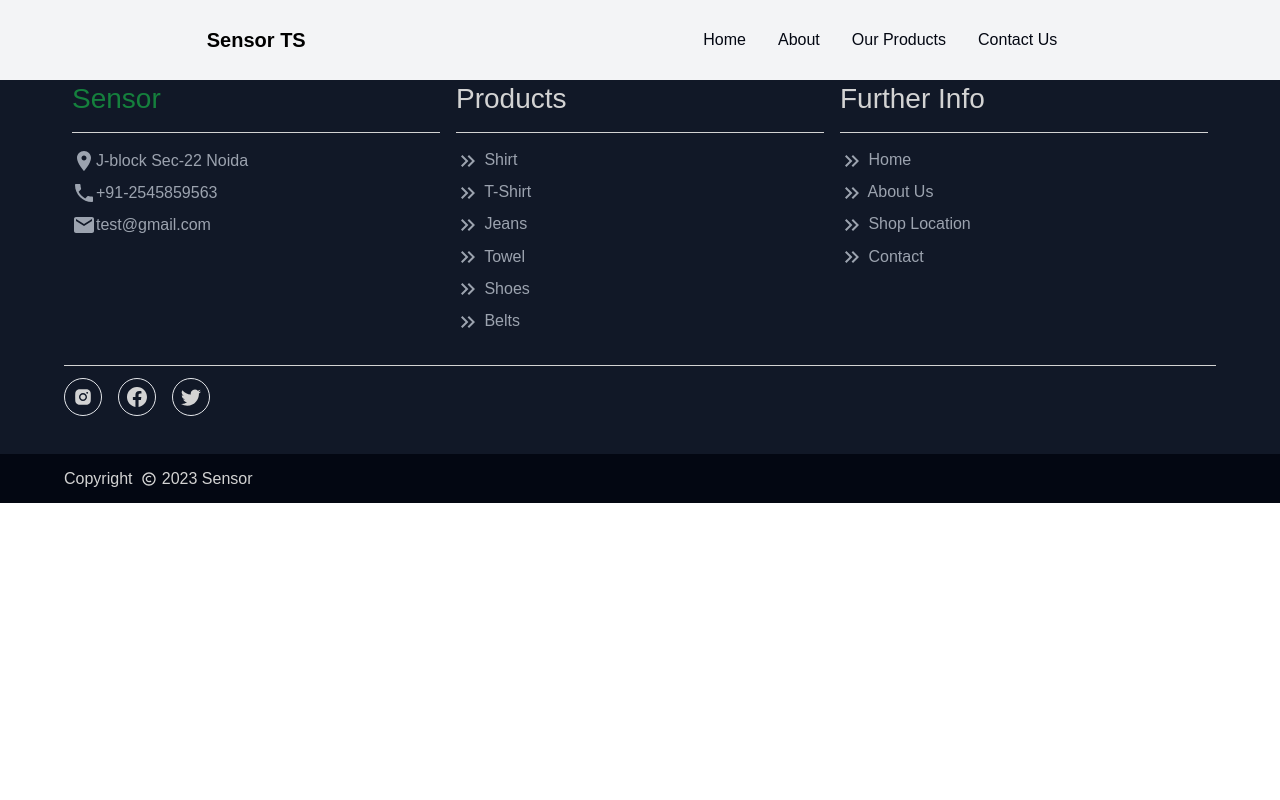
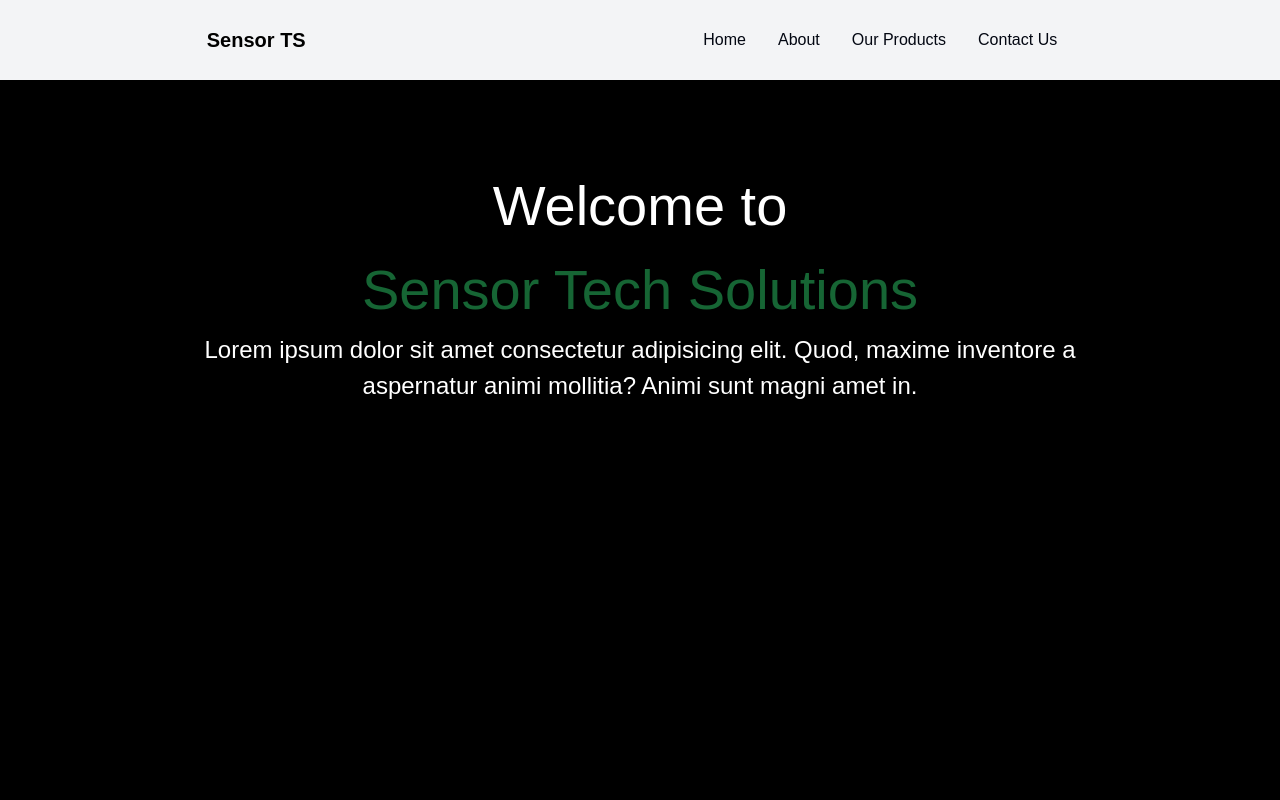
Before and after one commit to iam-vishal-ydv/Sensor-TS, a React (Vite) app: page / in a window 1280 px wide. Shown: the top 800 px of the page. Built offline with nearby package versions, Linux system fonts and the light colour scheme.

Commit message:
changes done

```diff
--- a/src/Components/Footer/Footer.jsx
+++ b/src/Components/Footer/Footer.jsx
@@ -15,11 +15,11 @@ export default function Footer() {
     <div className='main bg-gray-900  '>
     <Grid container className='text-white py-4'>
       <Grid item md={4} className='px-2'>
-        <div className='main_heading py-3 text-green-700'>Sensor</div>
+        <div className='main_heading py-3 text-green-700'>Sensor Tech Solution</div>
         <div className='py-3 address'>
-        <span className='text-gray-400'><LocationOnIcon/><span>J-block Sec-22 Noida</span></span>
-        <span className='text-gray-400'><LocalPhoneIcon/><span>+91-2545859563</span></span>
-        <span className='text-gray-400'><EmailIcon/><span>test@gmail.com</span></span>
+        <span className='text-gray-400'><LocationOnIcon/> <span>Address</span></span>
+        <span className='text-gray-400'><LocalPhoneIcon/> <span>+91 9310306603</span></span>
+        <span className='text-gray-400'><EmailIcon/> <span> sales.sensortechsolution@gmail.com</span></span>
         </div>
       </Grid>
       <Grid item md={4} className='px-2'>
@@ -53,7 +53,7 @@ export default function Footer() {
     </Grid>
     </div>
     <Grid container className='bg-gray-950 bottom'>
-     <span className='text_gray'>Copyright &nbsp; <BiCopyright/> &nbsp;2023 Sensor </span>
+     <span className='text_gray'>Copyright &nbsp; <BiCopyright/> &nbsp;2023 Sensor Tech Solutions </span>
     </Grid>
     </>
   )
--- a/src/Components/Home/Home.jsx
+++ b/src/Components/Home/Home.jsx
@@ -1,7 +1,23 @@
+import { Grid } from '@mui/material'
 import React from 'react'
 
 export default function Home() {
   return (
-    <div>Home</div>
+    <>
+    <div className='pt-12 header'>
+        <Grid container className='pt-12'>
+             {/* <Grid item md={6}></Grid> */}
+             <Grid item md={12} className='px-3 text-center'>
+                <h2 className='text-white mt-5 pt-12 text_style'>Welcome to <br/> <span className='text-green-800'>Sensor Tech Solutions</span></h2>
+                <div className='text-div'>
+                <span className='description'>
+                    Lorem ipsum dolor sit amet consectetur adipisicing elit. Quod, maxime inventore a aspernatur animi mollitia? Animi sunt magni amet in.
+                </span>
+                </div>
+
+             </Grid>
+        </Grid>
+    </div>
+    </>
   )
 }
--- a/src/index.css
+++ b/src/index.css
@@ -2,6 +2,7 @@
 @tailwind components;
 @tailwind utilities;
 @import url('https://fonts.googleapis.com/css2?family=Anton&family=Patrick+Hand&family=Poppins:wght@100&display=swap');
+
 
 *{
     font-family: 'Poppins', sans-serif !important;
@@ -10,6 +11,27 @@
 .pointer{
     cursor: pointer;
 }
+
+
+/* width */
+::-webkit-scrollbar {
+    width: 10px;
+  }
+
+  /* Track */
+  ::-webkit-scrollbar-track {
+    background: #f1f1f1;
+  }
+
+  /* Handle */
+  ::-webkit-scrollbar-thumb {
+    background: #888;
+  }
+
+  /* Handle on hover */
+  ::-webkit-scrollbar-thumb:hover {
+    background: #555;
+  }
 
 /* Footer style */
 
@@ -65,3 +87,31 @@
  display: flex;
  align-items: center;
 }
+
+
+/* Home Style */
+
+.header{
+    *background: url('images/background.png');
+    *background-size: cover;
+    *background-repeat: no-repeat;
+    background: black;
+    height: 100vh;
+}
+
+.text_style{
+    font-size: 3.5rem;
+    *font-weight: 500;
+}
+
+.text-div{
+    width: 70%;
+    margin: 0 auto;
+}
+
+.description{
+    font-size: 1.5rem;
+    font-weight: 500;
+    color: white;
+    text-align: justify;
+}
```
Also changed, not shown: public/images/background.png (added), public/images/slider-img.png (added).
